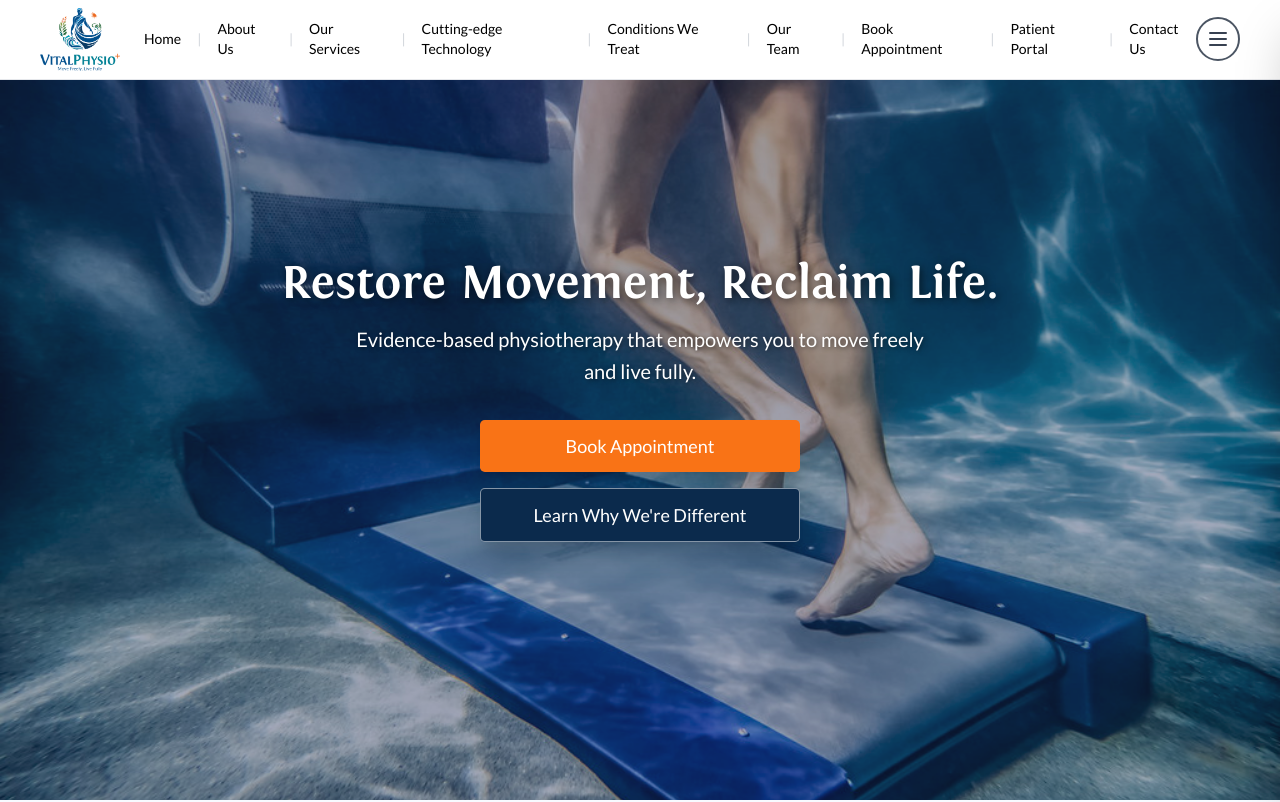
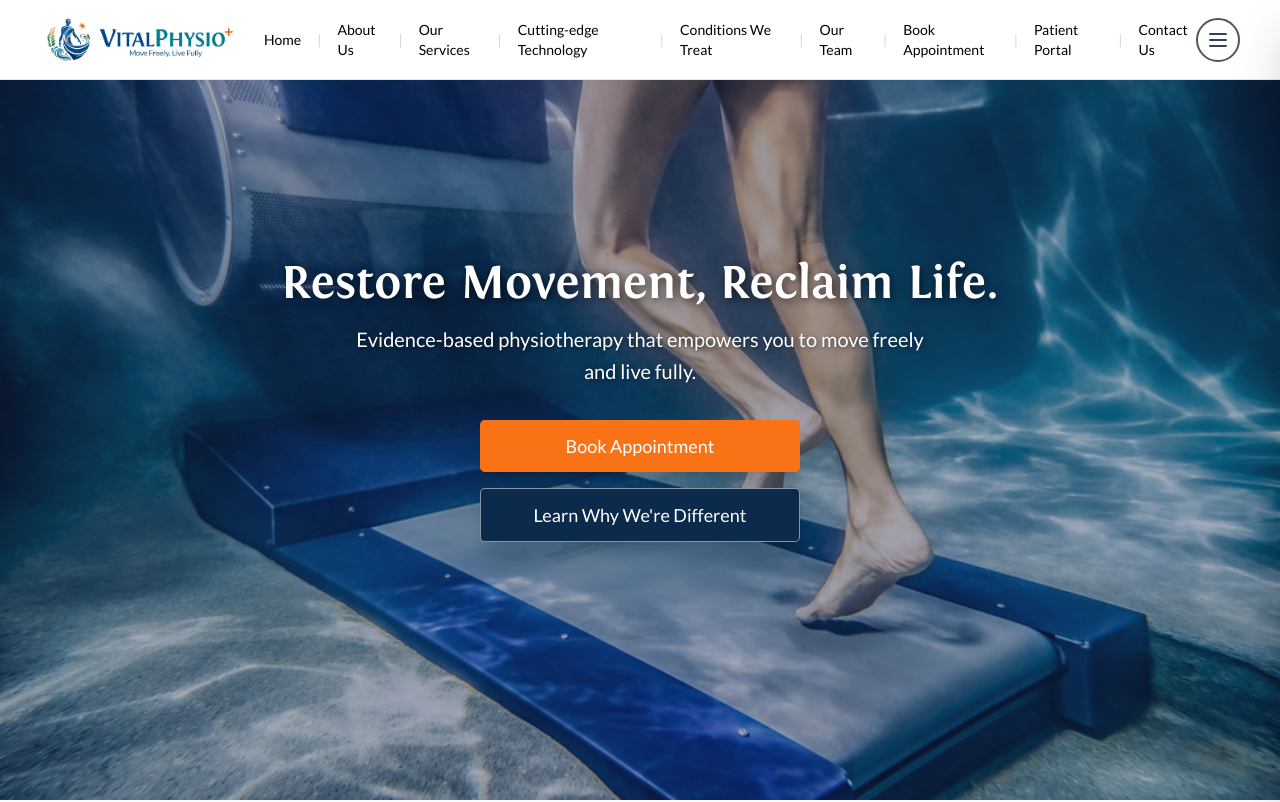
Before and after one commit to ishaan-chadha1/vital-physio-plus, a Next.js app: page / in a window 1280 px wide. Shown: the top 802 px of the page. Built offline with nearby package versions, Linux system fonts and the light colour scheme.

Commit message:
Addition of new logo

```diff
--- a/components/landing-navbar.tsx
+++ b/components/landing-navbar.tsx
@@ -47,8 +47,8 @@ export default function LandingNavbar() {
             <Image
               src="/logo.png"
               alt="Vital Physio+ Logo"
-              width={80}
-              height={42}
+              width={200}
+              height={60}
               className="object-contain"
               priority
             />
```
Also changed, not shown: public/logo.png, public/logo1.png (added).
